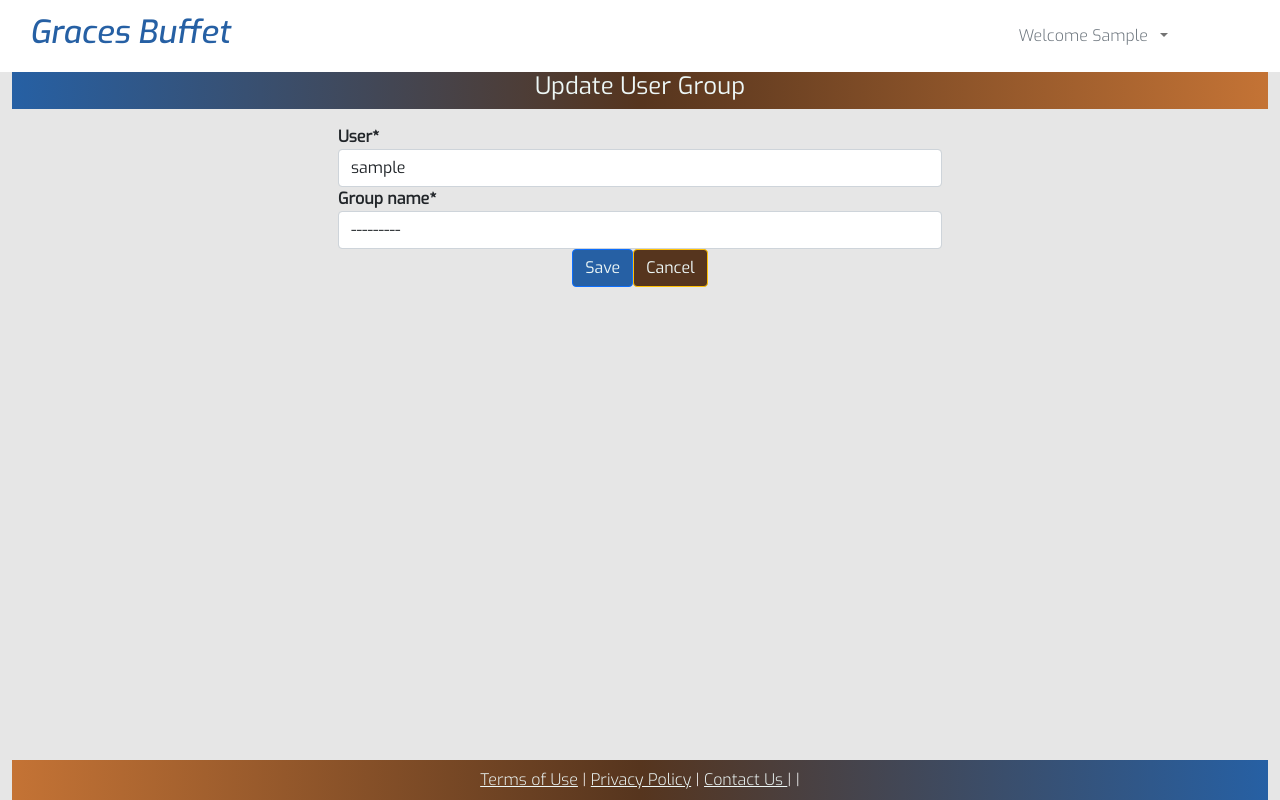
After one commit to Polyanyanwu/graces-buffet-pp4, a Django app: page /user_account/user_account in a window 1280 px wide. The commit adds this page. Run offline with Django 3.2, Linux system fonts and the light colour scheme; the visitor is signed in with stand-in values (Sample User, id 1); data comes from the database, SQL or seed files in the repository; parts of the project's set-up code (start-up, migrations or seed data) failed here and were passed over; some libraries are stand-ins or nearby versions.

Commit message:
feat: Add user group update form

```diff
--- a/templates/base.html
+++ b/templates/base.html
@@ -90,7 +90,7 @@
                                     Administrator &raquo;
                                 </a>
                                 <ul class="dropdown-menu dropdown-submenu dropdown-submenu-left" aria-labelledby="navbarDropdownMenuLink">
-                                    <li><a class="dropdown-item" href="#">Assign User Roles</a></li>
+                                    <li><a class="dropdown-item" href="{% url 'update_group' %}">Assign User Roles</a></li>
                                     <li><a class="dropdown-item" href="#">Buffet Cuisines</a></li>
                                     <li><a class="dropdown-item" href="#">Maintain Tables</a></li>
                                     <li><a class="dropdown-item" href="#">System Preferences</a></li>
--- a/user_account/forms.py
+++ b/user_account/forms.py
@@ -1,9 +1,9 @@
 """ Custom form for user creation """
 
-from django.contrib.auth.models import User
+from django.contrib.auth.models import User, Group
 from django import forms
 from allauth.account.forms import SignupForm
-from .models import Profile
+from .models import Profile, UserGroup
 
 
 class CustomSignupForm(SignupForm):
@@ -40,3 +40,11 @@ class ProfileForm(forms.ModelForm):
         """ Specify the profile fields to update """
         model = Profile
         fields = ('phone', 'special_request')
+
+
+class GroupForm(forms.ModelForm):
+    """ Update profile data """
+    class Meta:
+        """ Specify the profile fields to update """
+        model = UserGroup
+        fields = ('user', 'group_name')
--- a/user_account/models.py
+++ b/user_account/models.py
@@ -1,7 +1,7 @@
 """ User profile model """
 
 from django.db import models
-from django.contrib.auth.models import User
+from django.contrib.auth.models import User, Group
 from django.db.models.signals import post_save
 from django.dispatch import receiver
 
@@ -26,3 +26,12 @@ def create_user_profile(sender, instance, created, **kwargs):
 @receiver(post_save, sender=User)
 def save_user_profile(sender, instance, **kwargs):
     instance.profile.save()
+
+
+class UserGroup(models.Model):
+    user = models.OneToOneField(User, on_delete=models.CASCADE)
+    group_name = models.OneToOneField(Group, on_delete=models.CASCADE)
+
+    def __str__(self):
+        ''' String method to return the group '''
+        return self.group_name.name
--- /dev/null
+++ b/user_account/templates/profiles/user_group.html
@@ -0,0 +1,32 @@
+{% extends "base.html" %}
+{% load static %}
+{% load crispy_forms_tags %}
+{% block additional_title %}- Profile details{% endblock %}
+{% block other_java_script %}
+<script src="{% static 'js/profile.js' %}"></script>
+{% endblock %}
+{% block content %}
+<div class="container-fluid gx-4 ">
+    <div class="row">
+        <div class="col main-title text-center">
+            <h4>Update User Group</h4>
+        </div>
+    </div>
+</div>
+<div class="container-fluid gx-4 ">
+    <div class="row justify-content-center">
+        <div class="col-12 col-md-6">
+            <p></p>
+            <form action="{% url 'update_profile' %}" method="POST" id="profile-update-form">
+                {% csrf_token %}
+                <!-- {{ user_form|crispy }} -->
+                {{ group_form|crispy }}
+                <div class="d-flex justify-content-center">
+                    <button type="submit" class="btn btn-primary btn-color">Save</button>
+                    <a class="btn btn-primary btn-outline-warning btn-cancel" href="{% url 'home' %}">Cancel</a>
+                </div>
+            </form>
+        </div>
+    </div>
+</div>
+{% endblock %}
--- a/user_account/urls.py
+++ b/user_account/urls.py
@@ -6,4 +6,5 @@ from . import views
 
 urlpatterns = [
     path('', views.update_profile, name='update_profile'),
+    path('user_account', views.update_group, name='update_group'),
 ]
--- a/user_account/views.py
+++ b/user_account/views.py
@@ -4,7 +4,7 @@ from django.shortcuts import render, redirect
 from django.contrib.auth.decorators import login_required
 from django.contrib import messages
 from django.db import transaction
-from .forms import ProfileForm, UserForm
+from .forms import ProfileForm, UserForm, GroupForm
 # from .models import Profile
 
 
@@ -32,3 +32,29 @@ def update_profile(request):
         'user_form': user_form,
         'profile_form': profile_form
     })
+
+
+@login_required
+@transaction.atomic
+def update_group(request):
+    # profile_form = get_or_create(ProfileForm, user=request.user)
+    # profile_form, created = Profile.objects.get_or_create(user_id=request.user)
+    # print("created====", created)
+    if request.method == 'POST':
+        # user_form = UserForm(request.POST, instance=request.user)
+        # profile_form = ProfileForm(request.POST, instance=request.user.profile)
+        # if user_form.is_valid() and profile_form.is_valid():
+        #     user_form.save()
+        #     profile_form.save()
+        #     messages.success(request,
+        #                      ('Your profile was successfully updated!'))
+        #     return redirect('/')
+        # else:
+        messages.error(request, ('Testing correct the error below.'))
+    else:
+        user_form = UserForm(instance=request.user)
+        group_form = GroupForm(instance=request.user.profile)
+    return render(request, 'profiles/user_group.html', {
+        'user_form': user_form,
+        'group_form': group_form
+    })
```
Also changed, not shown: bookings/templates/bookings/make_booking.html (+7 -6 lines), bookings/migrations/0012_alter_booking_seats.py (added), user_account/migrations/0002_usergroup.py (added).
